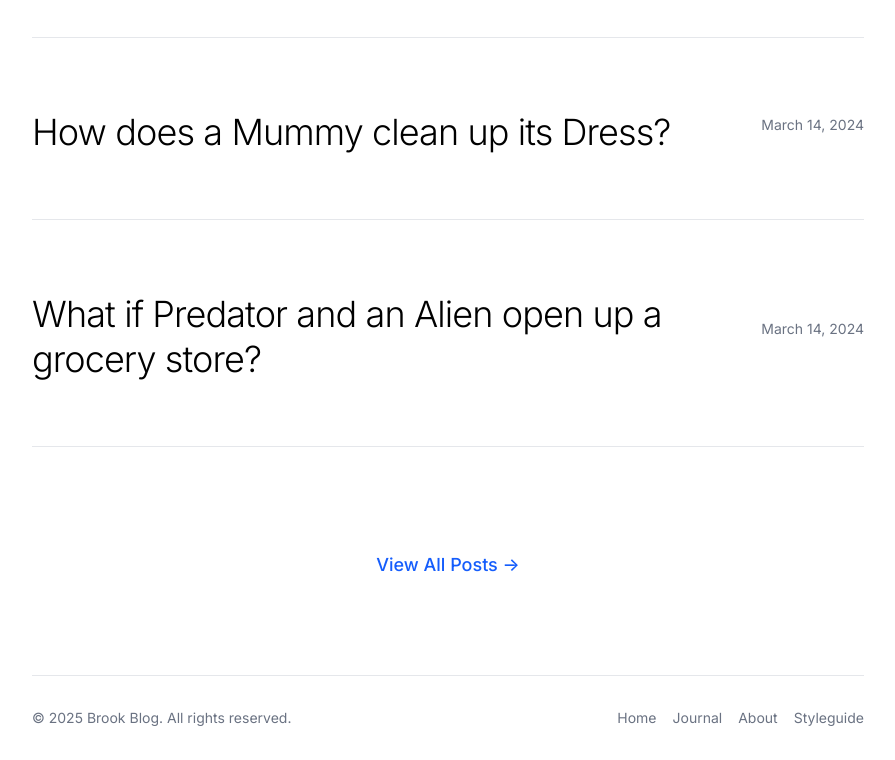
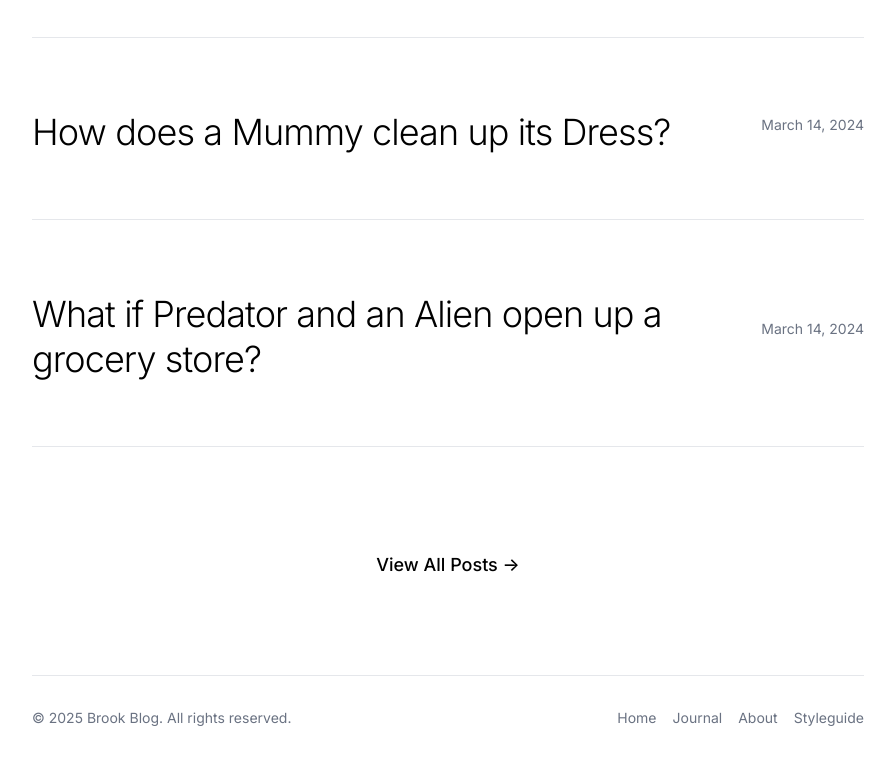
Before and after one commit to zhumengting01/AI-Weekly, an Astro site: page / in a window 1280 px wide. Shown: the part 1232-1992 px from the top of the page, without its empty margins (192-1087 px from the left). Built offline with nearby package versions, Linux system fonts and the light colour scheme; Astro itself is replaced by a stand-in of ours.

Commit message:
Set 'View All Posts' link to black color on homepage

```diff
--- a/src/pages/index.astro
+++ b/src/pages/index.astro
@@ -33,7 +33,7 @@ const posts = sortedPosts.slice(0, 5).map(post => ({
       <PostList posts={posts} showImages={false} showExcerpt={false} showSeparators={true} showTags={false}/>
 
       <div class="text-center mt-24">
-        <a href="/journal" class="text-lg font-medium hover:underline focus:outline-none focus:ring-2 focus:ring-blue-500 focus:ring-offset-2 py-2 px-4 rounded-md inline-block">
+        <a href="/journal" class="text-lg font-medium hover:underline focus:outline-none focus:ring-2 focus:ring-blue-500 focus:ring-offset-2 py-2 px-4 rounded-md inline-block text-black">
           View All Posts <span aria-hidden="true">→</span>
         </a>
       </div>
```
